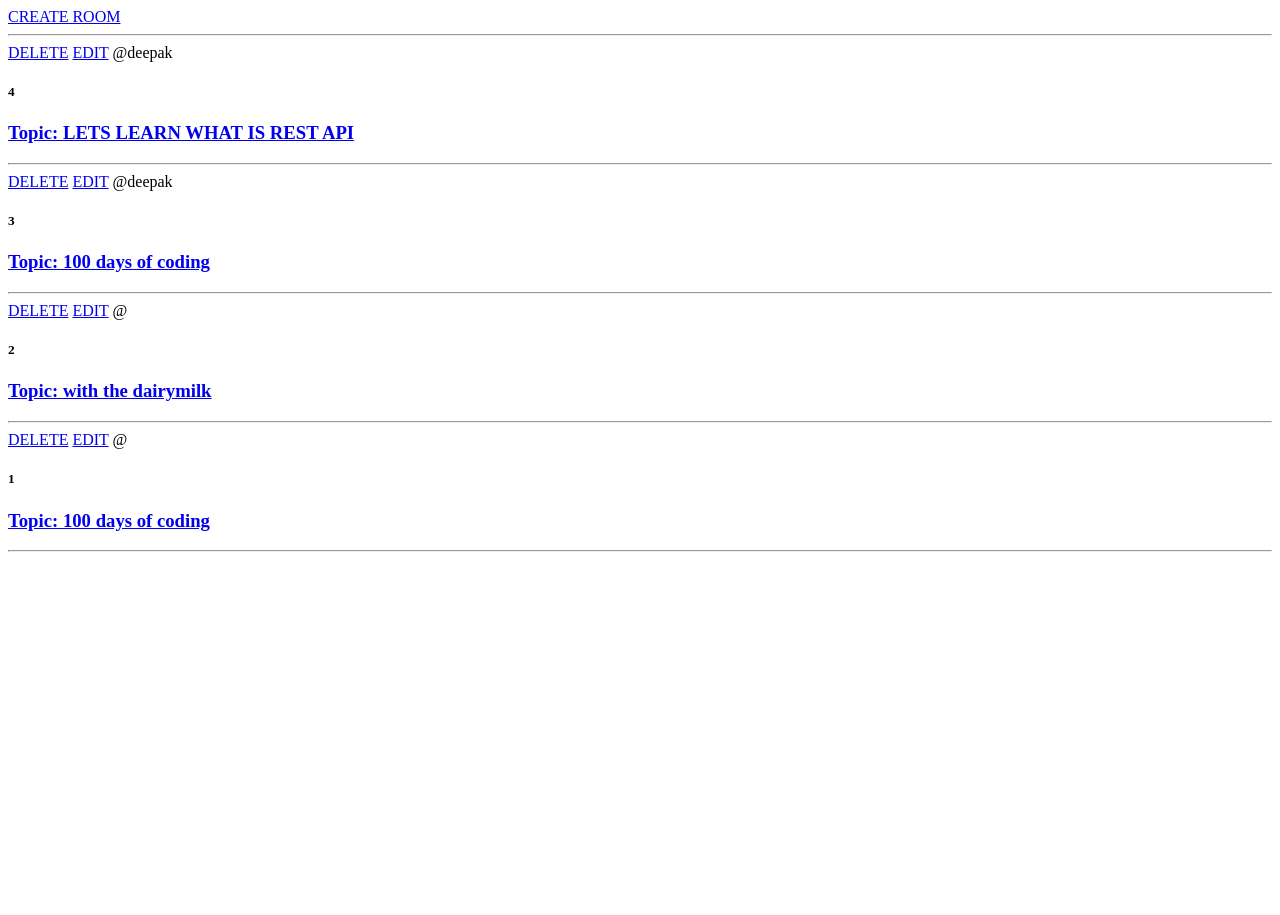
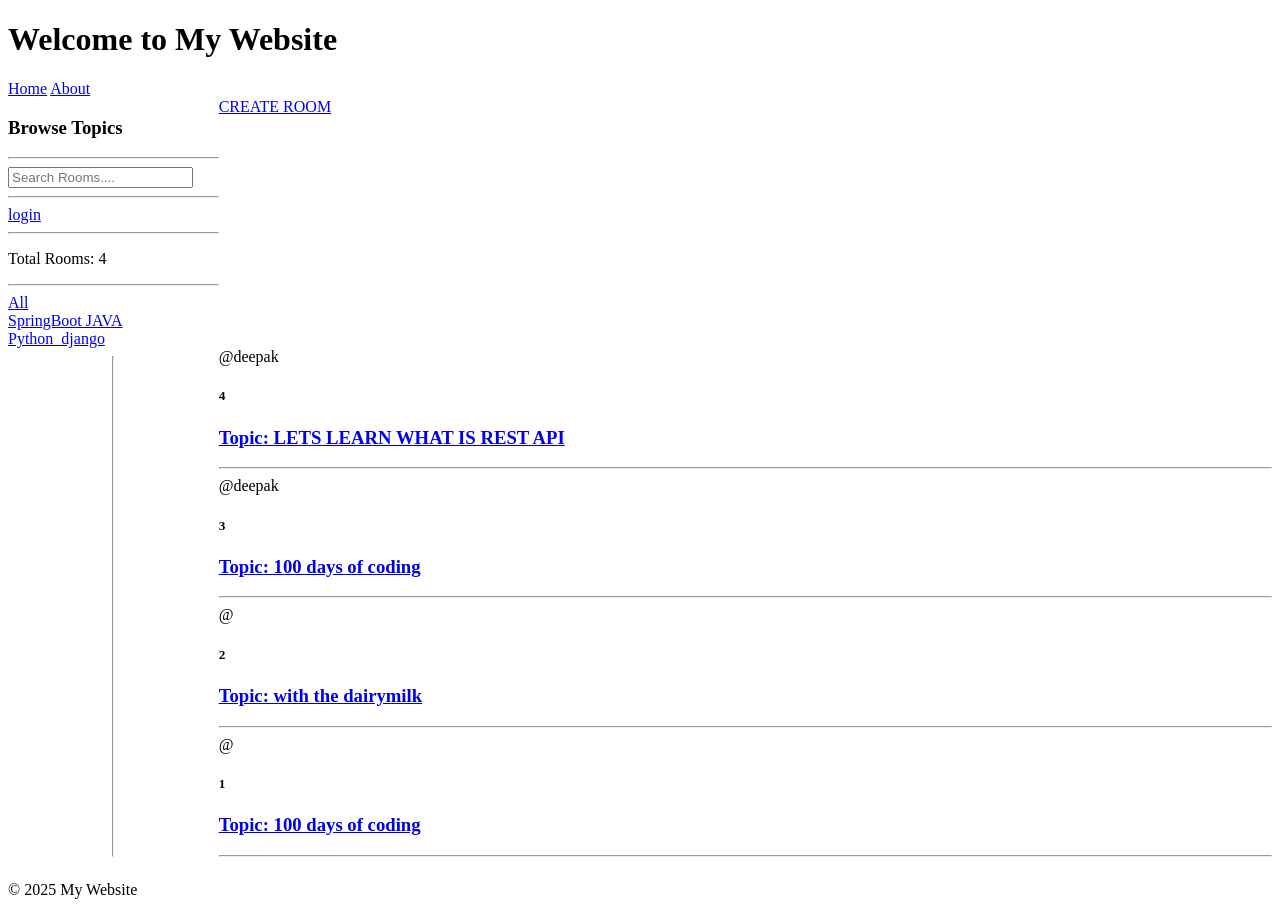
Before and after one commit to deepak09125511/django, a Django app: page / in a window 1280 px wide. Before the commit the page ends 552 px from the top, so only its background shows below. Run offline with Django 5.2, Linux system fonts and the light colour scheme; data comes from the database, SQL or seed files in the repository; both versions use the stored data as it was after the commit.

Commit message:
updated file with the latest changes

```diff
--- a/base/templates/base.html
+++ b/base/templates/base.html
@@ -13,7 +13,13 @@
             <a href="/about/">About</a>
         </nav>
     </header>
-
+    {% if messages %}
+    <ul class="messages">
+        {% for message in messages %}
+        <li{% if message.tags %} class="{{ message.tags }}"{% endif %}>{{ message }}</li>
+        {% endfor %}
+    </ul>
+    {% endif %}
     <main>
         {% block content %}
         <!-- Child templates will insert content here -->
--- a/base/templates/the_rooms.html
+++ b/base/templates/the_rooms.html
@@ -1,19 +1,67 @@
 <!DOCTYPE html>
 <html lang="en">
+
 <head>
     <meta charset="UTF-8">
     <meta name="viewport" content="width=device-width, initial-scale=1.0">
     <title>Rooms</title>
 </head>
+
 <body>
+{% extends "base.html" %}
+
+{% block content %}
+    <style>
+        .the_rooms {
+            display: grid;
+            grid-template-columns: 1fr 5fr;
+        }
+    </style>
+    <div class="the_rooms">
+        <div class="browse">
+            <h3>Browse Topics</h3>
+            <hr>
+            <form method="POST" action="{% url 'the_rooms' %}">
+                {% csrf_token %}
+                <input type="text" name="q" value="{{ search_query }}" placeholder="Search Rooms....">
+            </form>
+            <hr>
+            {% if request.user.is_authenticated %}
+            <p>Hello {{request.user}}</p>
+            <a href="{% url 'logout' %}">logout</a>
+            {% else %}
+            <a href="{% url 'login' %}">login</a>
+            {% endif %}
+            {% if messages %}
+            <ul class="messages">
+                {% for message in messages %}
+                <li{% if message.tags %} class="{{ message.tags }}" {% endif %}>{{ message }}</li>
+                    {% endfor %}
+            </ul>
+            {% endif %}
+            <hr>
+            <p>Total Rooms: {{ room_count }}</p>
+            <hr>
+            <div>
+                <a href="{% url 'the_rooms' %}">All</a>
+            </div>
+
+            {% for topic in topics %}
+            <div>
+                <a href="{% url 'the_rooms' %}?q={{topic.name}}">{{topic}}</a>
+            </div>
+            {% endfor %}
+        </div>
         <a href="{% url 'create-room' %}">CREATE ROOM</a>
         <hr>
 
         <div class="room-container">
             {% for room in rooms %}
             <div class="room">
+                {% if request.user == room.host %}
                 <a href="{% url 'delete-room' pk=room.id %}">DELETE</a>
                 <a href="{% url 'update-room' pk=room.id %}">EDIT</a>
+                {% endif %}
 
                 <span>@{{ room.host.username }}</span>
                 <h5>{{ room.id }}</h5>
@@ -22,5 +70,8 @@
             </div>
             {% endfor %}
         </div>
+    </div>
+{% endblock %}
 </body>
+
 </html>
--- a/base/urls.py
+++ b/base/urls.py
@@ -4,11 +4,17 @@ from .views import room_detail
 from .views import create_room
 from .views import update_room
 from .views import delete_room
+from .views import login_page
+from .views import logout_user
+from  .views import register_page
 
 
 
 
 urlpatterns = [
+    path('login/',login_page,name = "login"),
+    path('register/',register_page,name = "register"),
+    path('logout/',logout_user,name = "logout"),
     path('', the_rooms, name='home'),
     path('rooms/',the_rooms,name='the_rooms'),
     path('room/<int:room_id>',room_detail,name='room-detail'),
--- a/base/views.py
+++ b/base/views.py
@@ -1,18 +1,80 @@
 from django.shortcuts import render,redirect
+from django.contrib import messages
 from django.http import HttpResponse
-from .models import Room
+from django.db.models import Q
+from django.contrib.auth.decorators import login_required
+from .models import Room,Topic
 from django.shortcuts import get_object_or_404, render
+from django.contrib.auth.models import User
+from django.contrib.auth import authenticate,login,logout
+from django.contrib.auth.forms import UserCreationForm
 from .form import RoomForm
 # Create your views here.
 
+def login_page(request):
+    # taking data from the user
+    page = 'login'
+    if request.user.is_authenticated:
+        return redirect('home')
+
+
+    if request.method == 'POST':
+        username = request.POST.get('username').lower()
+        password = request.POST.get('password')
+
+        try:
+            user = User.objects.get(username = username)
+        except User.DoesNotExist:
+            messages.error(request, "User does not exist.")
+            return redirect('login')
+
+        # authentication of the user
+        authenticated_user = authenticate(request,username = username,password = password)
+
+        # making login the user
+        if authenticated_user is not None:
+            login(request,user)
+            return redirect("home")
+        else:
+            messages.error(request,"The user does not exist")
+
+    context ={'page':page}
+    return render(request,'login_register.html',context)
+
+def logout_user(request):
+    logout(request)
+    return render(request,"the_rooms.html")
+
+def register_page(request):
+    page = 'register'
+    form = UserCreationForm()
+    if request.method == 'POST':
+        form = UserCreationForm(request.POST)
+        if form.is_valid():
+            user = form.save(commit=False)
+            user.username = user.username.lower()
+            user.save()
+            login(request,user)
+            return redirect('home')
+        messages.error("An error occured during registration")
+
+    return render(request,'login_register.html',{'form':form})
+
 def the_rooms(request):
-    rooms = Room.objects.all()
-    return render(request,'the_rooms.html',{'rooms':rooms})
+    q = request.GET.get('q') if request.GET.get('q') !=None else ''
+    rooms = Room.objects.filter(Q(topic__name__icontains=q)|
+                                Q(name__icontains=q)|
+                                Q(description__icontains=q)).order_by('-created')
+    topics = Topic.objects.all()
+    room_count = rooms.count()
+    context ={'rooms':rooms,'topics':topics,'room_count':room_count,'search_query': q}
+    return render(request,'the_rooms.html',context)
 
 def room_detail(request, room_id):
     room = get_object_or_404(Room, id=room_id)
     return render(request, 'room_detail.html', {'room': room})
 
+@login_required(login_url='login')
 def create_room(request):
     form = RoomForm()
     if request.method == 'POST':
@@ -24,9 +86,13 @@ def create_room(request):
     context = {'form':form}
     return render(request,"room_form.html",context)
 
+@login_required(login_url='login')
 def update_room(request,pk):
     room = Room.objects.get(id=pk)
     form = RoomForm(instance=room)
+
+    if request.user != room.host:
+        return HttpResponse("You are not allowed here")
 
     if request.method == 'POST':
         form = RoomForm(request.POST,instance=room)
@@ -38,8 +104,12 @@ def update_room(request,pk):
     context = {'form':form}
     return render(request,'room_form.html',context)
 
+@login_required(login_url='login')
 def delete_room(request,pk):
     room = Room.objects.get(id=pk)
+
+    if request.user != room.host:
+        return HttpResponse("You are not allowed here")
     if request.method == 'POST':
         room.delete()
         return redirect('home')
--- /dev/null
+++ b/templates/navbar.html
@@ -0,0 +1,4 @@
+<form method="POST" action="{% url 'the_rooms' %}">
+    <input type="text" name="q" placeholder="Search Rooms....">
+</form>
+<hr>
```
Also changed, not shown: base/templates/login_register.html (added, +33 -0 lines), db.sqlite3. Lines whose indentation alone changed are shown as unchanged.
